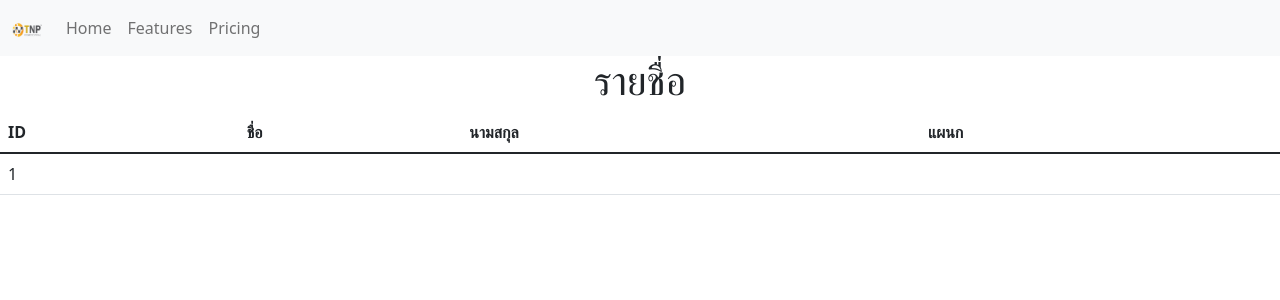
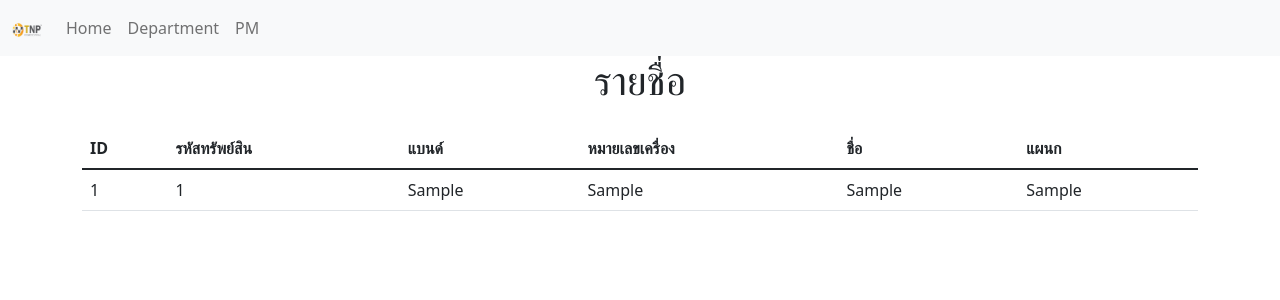
Before and after one commit to YoKenSenkai/Hub, a Flask app: page /showdata in a window 1280 px wide. Shown: the top 300 px of the page. Run offline with Flask 3, Linux system fonts and the light colour scheme; tables that the repository leaves empty or names only in its code hold one stand-in row (values such as "Sample post").

Commit message:
commit 3

```diff
--- a/Dataname.py
+++ b/Dataname.py
@@ -14,7 +14,7 @@
 @dataname.route('/showdata')
 def showdata():
     cursor = connection.cursor()
-    sql = ("SELECT * FROM customer")
+    sql = ("SELECT customer.id, item_list.id_item, item_list.brand, item_list.serial_nb, customer.fname, customer.department FROM item_list INNER JOIN customer ON item_list.fname = customer.fname")
     cursor.execute(sql)
     row = cursor.fetchall()
     print(row)
--- a/templates/navbar.html
+++ b/templates/navbar.html
@@ -20,8 +20,8 @@
             <div class="collapse navbar-collapse" id="navbarNavAltMarkup">
                 <div class="navbar-nav">
                     <a class="nav-link" href="#">Home</a>
-                    <a class="nav-link" href="#">Features</a>
-                    <a class="nav-link" href="#">Pricing</a>
+                    <a class="nav-link" href="#">Department</a>
+                    <a class="nav-link" href="#">PM</a>
                 </div>
             </div>
         </div>
--- a/templates/tablename.html
+++ b/templates/tablename.html
@@ -13,13 +13,15 @@
         <h1 class="d-flex justify-content-center">{{headername}}</h1>
     </div>
 
-    <div class="d-flex justify-content-center">
+    <div class="container mt-4">
         <table class="table">
             <thead>
                 <tr>
                     <th scope="col">ID</th>
+                    <th scope="col">รหัสทรัพย์สิน</th>
+                    <th scope="col">แบนด์</th>
+                    <th scope="col">หมายเลขเครื่อง</th>
                     <th scope="col">ชื่อ</th>
-                    <th scope="col">นามสกุล</th>
                     <th scope="col">แผนก</th>
                 </tr>
             </thead>
@@ -30,6 +32,8 @@
                     <td>{{ rows[1] }}</td>
                     <td>{{ rows[2] }}</td>
                     <td>{{ rows[3] }}</td>
+                    <td>{{ rows[4] }}</td>
+                    <td>{{ rows[5] }}</td>
                 </tr>
                 {% endfor %}
             </tbody>
```
